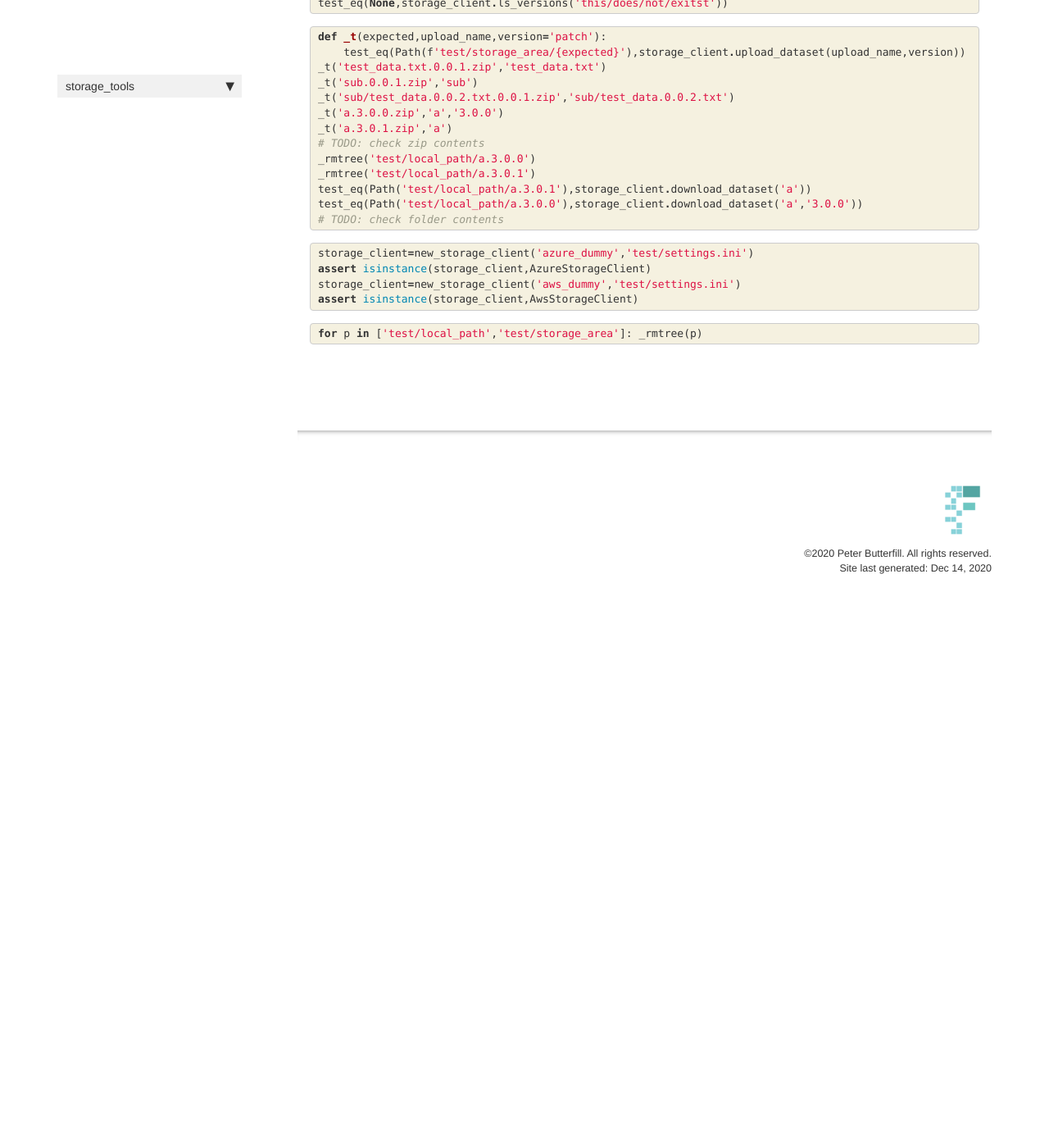
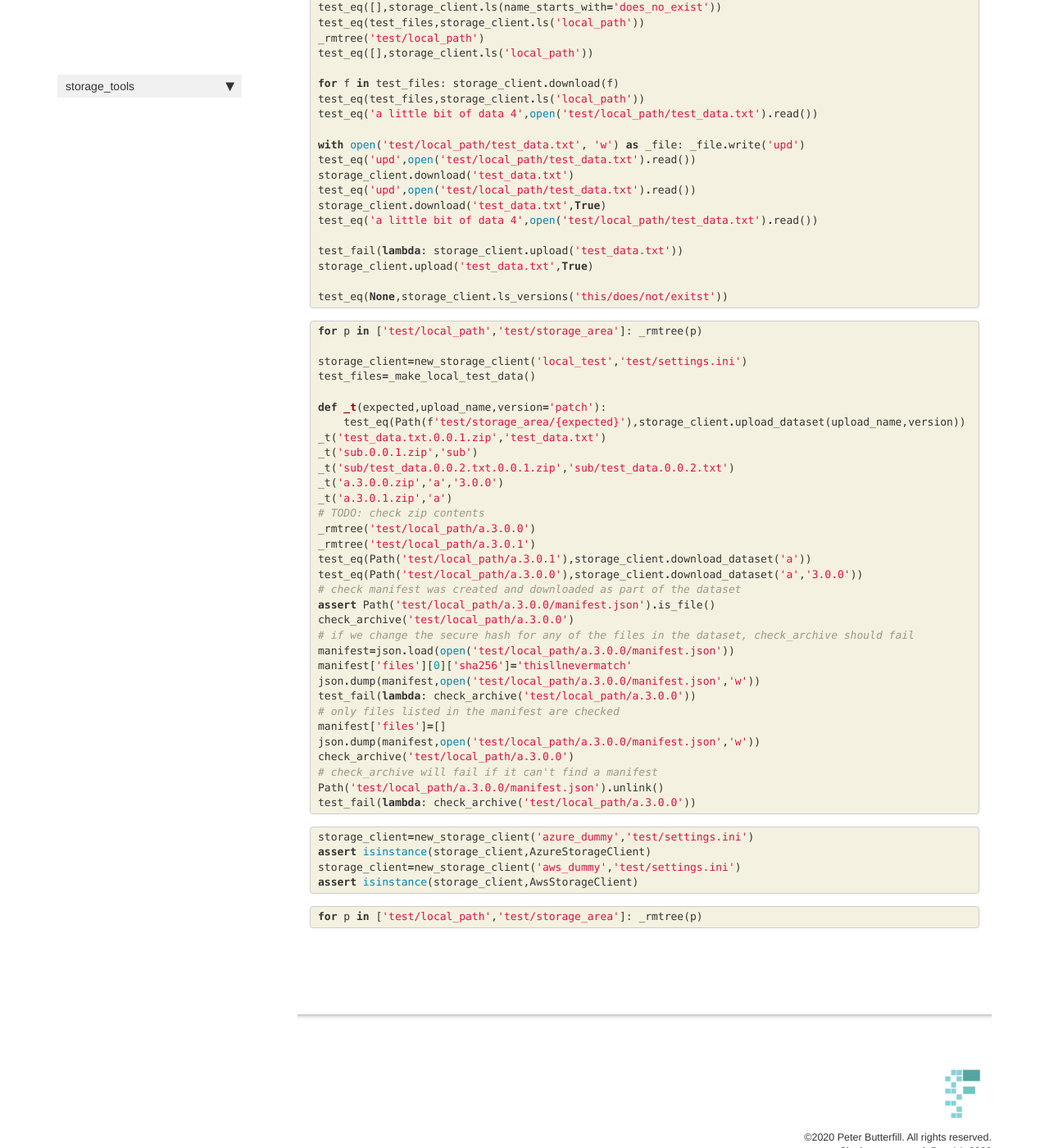
Before and after one commit to pete88b/storage_tools, a Jekyll site: the page built from docs/core.html, in a window 1280 px wide and 1400 px high, scrolled down 4782 px. Shown: the whole window at 82% size. Built offline with Jekyll 4.4.1, drawn with Linux system fonts in a browser that asks for light colours; nearby versions of some CDN libraries; comment, search, counter and statistics services are not loaded; before the commit the page ends 5535 px from its top, so only the background shows below that; some of the changed text lies outside the part shown.

Commit message:
added manifest and hash check on download

```diff
--- a/docs/core.html
+++ b/docs/core.html
@@ -268,8 +268,82 @@ description: "Core tools for working with storage."
 
 
 <div class="output_markdown rendered_html output_subarea ">
-<h4 id="append_or_replace_verion" class="doc_header"><code>append_or_replace_verion</code><a href="https://github.com/pete88b/storage_tools/tree/master/storage_tools/core.py#L51" class="source_link" style="float:right">[source]</a></h4><blockquote><p><code>append_or_replace_verion</code>(<strong><code>name</code></strong>, <strong><code>version</code></strong>)</p>
+<h4 id="sha256" class="doc_header"><code>sha256</code><a href="https://github.com/pete88b/storage_tools/tree/master/storage_tools/core.py#L51" class="source_link" style="float:right">[source]</a></h4><blockquote><p><code>sha256</code>(<strong><code>file</code></strong>:<code>Union</code>[<code>Path</code>, <code>str</code>])</p>
 </blockquote>
+
+</div>
+
+</div>
+
+</div>
+</div>
+
+</div>
+    {% endraw %}
+
+    {% raw %}
+
+<div class="cell border-box-sizing code_cell rendered">
+<div class="input">
+
+<div class="inner_cell">
+    <div class="input_area">
+<div class=" highlight hl-ipython3"><pre><span></span><span class="n">test_eq</span><span class="p">(</span><span class="n">sha256</span><span class="p">(</span><span class="s1">&#39;test/test_data.csv&#39;</span><span class="p">),</span><span class="n">sha256</span><span class="p">(</span><span class="n">Path</span><span class="p">(</span><span class="s1">&#39;test/test_data.csv&#39;</span><span class="p">)))</span>
+</pre></div>
+
+    </div>
+</div>
+</div>
+
+</div>
+    {% endraw %}
+
+    {% raw %}
+
+<div class="cell border-box-sizing code_cell rendered">
+
+</div>
+    {% endraw %}
+
+    {% raw %}
+
+<div class="cell border-box-sizing code_cell rendered">
+
+<div class="output_wrapper">
+<div class="output">
+
+<div class="output_area">
+
+
+<div class="output_markdown rendered_html output_subarea ">
+<h4 id="make_or_update_manifest" class="doc_header"><code>make_or_update_manifest</code><a href="https://github.com/pete88b/storage_tools/tree/master/storage_tools/core.py#L67" class="source_link" style="float:right">[source]</a></h4><blockquote><p><code>make_or_update_manifest</code>(<strong><code>archive_folder</code></strong>:<code>str</code>)</p>
+</blockquote>
+<p>Create or update a manifest in <code>archive_folder</code></p>
+
+</div>
+
+</div>
+
+</div>
+</div>
+
+</div>
+    {% endraw %}
+
+    {% raw %}
+
+<div class="cell border-box-sizing code_cell rendered">
+
+<div class="output_wrapper">
+<div class="output">
+
+<div class="output_area">
+
+
+<div class="output_markdown rendered_html output_subarea ">
+<h4 id="check_archive" class="doc_header"><code>check_archive</code><a href="https://github.com/pete88b/storage_tools/tree/master/storage_tools/core.py#L79" class="source_link" style="float:right">[source]</a></h4><blockquote><p><code>check_archive</code>(<strong><code>archive_folder</code></strong>:<code>str</code>)</p>
+</blockquote>
+<p>Check that all files listed in manifest.json have the correct sha hash</p>
 
 </div>
 
@@ -299,7 +373,7 @@ description: "Core tools for working with storage."
 
 
 <div class="output_markdown rendered_html output_subarea ">
-<h4 id="make_dataset_archive_folder" class="doc_header"><code>make_dataset_archive_folder</code><a href="https://github.com/pete88b/storage_tools/tree/master/storage_tools/core.py#L56" class="source_link" style="float:right">[source]</a></h4><blockquote><p><code>make_dataset_archive_folder</code>(<strong><code>path</code></strong>:<code>str</code>, <strong><code>name</code></strong>:<code>str</code>, <strong><code>versions</code></strong>:<code>List</code>[<code>str</code>]=<em><code>None</code></em>, <strong><code>version</code></strong>:<code>str</code>=<em><code>'patch'</code></em>)</p>
+<h4 id="make_dataset_archive_folder" class="doc_header"><code>make_dataset_archive_folder</code><a href="https://github.com/pete88b/storage_tools/tree/master/storage_tools/core.py#L88" class="source_link" style="float:right">[source]</a></h4><blockquote><p><code>make_dataset_archive_folder</code>(<strong><code>path</code></strong>:<code>str</code>, <strong><code>name</code></strong>:<code>str</code>, <strong><code>versions</code></strong>:<code>List</code>[<code>str</code>]=<em><code>None</code></em>, <strong><code>version</code></strong>:<code>str</code>=<em><code>'patch'</code></em>)</p>
 </blockquote>
 <p>Create a new dataset archive folder in <code>path</code></p>
 
@@ -381,7 +455,7 @@ description: "Core tools for working with storage."
 
 
 <div class="output_markdown rendered_html output_subarea ">
-<h2 id="StorageClientABC" class="doc_header"><code>class</code> <code>StorageClientABC</code><a href="https://github.com/pete88b/storage_tools/tree/master/storage_tools/core.py#L80" class="source_link" style="float:right">[source]</a></h2><blockquote><p><code>StorageClientABC</code>(<strong><code>storage_name</code></strong>:<code>str</code>, <strong><code>config_name</code></strong>:<code>str</code>=<em><code>'secrets/settings.ini'</code></em>) :: <code>ABC</code></p>
+<h2 id="StorageClientABC" class="doc_header"><code>class</code> <code>StorageClientABC</code><a href="https://github.com/pete88b/storage_tools/tree/master/storage_tools/core.py#L111" class="source_link" style="float:right">[source]</a></h2><blockquote><p><code>StorageClientABC</code>(<strong><code>storage_name</code></strong>:<code>str</code>, <strong><code>config_name</code></strong>:<code>str</code>=<em><code>'secrets/settings.ini'</code></em>) :: <code>ABC</code></p>
 </blockquote>
 <p>Defines functionality common to all storage clients</p>
 
@@ -406,7 +480,7 @@ description: "Core tools for working with storage."
 
 
 <div class="output_markdown rendered_html output_subarea ">
-<h4 id="StorageClientABC.upload_dataset" class="doc_header"><code>StorageClientABC.upload_dataset</code><a href="https://github.com/pete88b/storage_tools/tree/master/storage_tools/core.py#L122" class="source_link" style="float:right">[source]</a></h4><blockquote><p><code>StorageClientABC.upload_dataset</code>(<strong><code>name</code></strong>:<code>str</code>, <strong><code>version</code></strong>:<code>str</code>=<em><code>'patch'</code></em>)</p>
+<h4 id="StorageClientABC.upload_dataset" class="doc_header"><code>StorageClientABC.upload_dataset</code><a href="https://github.com/pete88b/storage_tools/tree/master/storage_tools/core.py#L147" class="source_link" style="float:right">[source]</a></h4><blockquote><p><code>StorageClientABC.upload_dataset</code>(<strong><code>name</code></strong>:<code>str</code>, <strong><code>version</code></strong>:<code>str</code>=<em><code>'patch'</code></em>)</p>
 </blockquote>
 <p>Create a new dataset archive and upload it to <code>storage_area</code></p>
 
@@ -485,7 +559,7 @@ description: "Core tools for working with storage."
 
 
 <div class="output_markdown rendered_html output_subarea ">
-<h2 id="LocalStorageClient" class="doc_header"><code>class</code> <code>LocalStorageClient</code><a href="https://github.com/pete88b/storage_tools/tree/master/storage_tools/core.py#L143" class="source_link" style="float:right">[source]</a></h2><blockquote><p><code>LocalStorageClient</code>(<strong><code>storage_name</code></strong>:<code>str</code>, <strong><code>config_name</code></strong>:<code>str</code>=<em><code>'secrets/settings.ini'</code></em>) :: <a href="/storage_tools/core#StorageClientABC"><code>StorageClientABC</code></a></p>
+<h2 id="LocalStorageClient" class="doc_header"><code>class</code> <code>LocalStorageClient</code><a href="https://github.com/pete88b/storage_tools/tree/master/storage_tools/core.py#L169" class="source_link" style="float:right">[source]</a></h2><blockquote><p><code>LocalStorageClient</code>(<strong><code>storage_name</code></strong>:<code>str</code>, <strong><code>config_name</code></strong>:<code>str</code>=<em><code>'secrets/settings.ini'</code></em>) :: <a href="/storage_tools/core#StorageClientABC"><code>StorageClientABC</code></a></p>
 </blockquote>
 <p>Storage client that uses the local filesystem for both <code>storage_area</code> and <code>local_path</code></p>
 
@@ -542,7 +616,7 @@ description: "Core tools for working with storage."
 
 
 <div class="output_markdown rendered_html output_subarea ">
-<h2 id="AzureStorageClient" class="doc_header"><code>class</code> <code>AzureStorageClient</code><a href="https://github.com/pete88b/storage_tools/tree/master/storage_tools/core.py#L164" class="source_link" style="float:right">[source]</a></h2><blockquote><p><code>AzureStorageClient</code>(<strong><code>storage_name</code></strong>:<code>str</code>, <strong><code>config_name</code></strong>:<code>str</code>=<em><code>'secrets/settings.ini'</code></em>) :: <a href="/storage_tools/core#StorageClientABC"><code>StorageClientABC</code></a></p>
+<h2 id="AzureStorageClient" class="doc_header"><code>class</code> <code>AzureStorageClient</code><a href="https://github.com/pete88b/storage_tools/tree/master/storage_tools/core.py#L190" class="source_link" style="float:right">[source]</a></h2><blockquote><p><code>AzureStorageClient</code>(<strong><code>storage_name</code></strong>:<code>str</code>, <strong><code>config_name</code></strong>:<code>str</code>=<em><code>'secrets/settings.ini'</code></em>) :: <a href="/storage_tools/core#StorageClientABC"><code>StorageClientABC</code></a></p>
 </blockquote>
 <p>Storage client that uses Azure for <code>storage_area</code> and the local filesystem <code>local_path</code></p>
 
@@ -581,7 +655,7 @@ description: "Core tools for working with storage."
 
 
 <div class="output_markdown rendered_html output_subarea ">
-<h2 id="AwsStorageClient" class="doc_header"><code>class</code> <code>AwsStorageClient</code><a href="https://github.com/pete88b/storage_tools/tree/master/storage_tools/core.py#L198" class="source_link" style="float:right">[source]</a></h2><blockquote><p><code>AwsStorageClient</code>(<strong><code>storage_name</code></strong>:<code>str</code>, <strong><code>config_name</code></strong>:<code>str</code>=<em><code>'secrets/settings.ini'</code></em>) :: <a href="/storage_tools/core#StorageClientABC"><code>StorageClientABC</code></a></p>
+<h2 id="AwsStorageClient" class="doc_header"><code>class</code> <code>AwsStorageClient</code><a href="https://github.com/pete88b/storage_tools/tree/master/storage_tools/core.py#L224" class="source_link" style="float:right">[source]</a></h2><blockquote><p><code>AwsStorageClient</code>(<strong><code>storage_name</code></strong>:<code>str</code>, <strong><code>config_name</code></strong>:<code>str</code>=<em><code>'secrets/settings.ini'</code></em>) :: <a href="/storage_tools/core#StorageClientABC"><code>StorageClientABC</code></a></p>
 </blockquote>
 <p>Storage client that uses AWS for <code>storage_area</code> and the local filesystem <code>local_path</code></p>
 
@@ -621,7 +695,7 @@ description: "Core tools for working with storage."
 
 
 <div class="output_markdown rendered_html output_subarea ">
-<h4 id="new_storage_client" class="doc_header"><code>new_storage_client</code><a href="https://github.com/pete88b/storage_tools/tree/master/storage_tools/core.py#L239" class="source_link" style="float:right">[source]</a></h4><blockquote><p><code>new_storage_client</code>(<strong><code>storage_name</code></strong>, <strong><code>config_name</code></strong>=<em><code>'secrets/settings.ini'</code></em>)</p>
+<h4 id="new_storage_client" class="doc_header"><code>new_storage_client</code><a href="https://github.com/pete88b/storage_tools/tree/master/storage_tools/core.py#L265" class="source_link" style="float:right">[source]</a></h4><blockquote><p><code>new_storage_client</code>(<strong><code>storage_name</code></strong>, <strong><code>config_name</code></strong>=<em><code>'secrets/settings.ini'</code></em>)</p>
 </blockquote>
 <p>Returns a storage client based on the configured <code>storage_type</code></p>
 
@@ -712,7 +786,12 @@ description: "Core tools for working with storage."
 
 <div class="inner_cell">
     <div class="input_area">
-<div class=" highlight hl-ipython3"><pre><span></span><span class="k">def</span> <span class="nf">_t</span><span class="p">(</span><span class="n">expected</span><span class="p">,</span><span class="n">upload_name</span><span class="p">,</span><span class="n">version</span><span class="o">=</span><span class="s1">&#39;patch&#39;</span><span class="p">):</span>
+<div class=" highlight hl-ipython3"><pre><span></span><span class="k">for</span> <span class="n">p</span> <span class="ow">in</span> <span class="p">[</span><span class="s1">&#39;test/local_path&#39;</span><span class="p">,</span><span class="s1">&#39;test/storage_area&#39;</span><span class="p">]:</span> <span class="n">_rmtree</span><span class="p">(</span><span class="n">p</span><span class="p">)</span>
+
+<span class="n">storage_client</span><span class="o">=</span><span class="n">new_storage_client</span><span class="p">(</span><span class="s1">&#39;local_test&#39;</span><span class="p">,</span><span class="s1">&#39;test/settings.ini&#39;</span><span class="p">)</span>
+<span class="n">test_files</span><span class="o">=</span><span class="n">_make_local_test_data</span><span class="p">()</span>
+
+<span class="k">def</span> <span class="nf">_t</span><span class="p">(</span><span class="n">expected</span><span class="p">,</span><span class="n">upload_name</span><span class="p">,</span><span class="n">version</span><span class="o">=</span><span class="s1">&#39;patch&#39;</span><span class="p">):</span>
     <span class="n">test_eq</span><span class="p">(</span><span class="n">Path</span><span class="p">(</span><span class="n">f</span><span class="s1">&#39;test/storage_area/</span><span class="si">{expected}</span><span class="s1">&#39;</span><span class="p">),</span><span class="n">storage_client</span><span class="o">.</span><span class="n">upload_dataset</span><span class="p">(</span><span class="n">upload_name</span><span class="p">,</span><span class="n">version</span><span class="p">))</span>
 <span class="n">_t</span><span class="p">(</span><span class="s1">&#39;test_data.txt.0.0.1.zip&#39;</span><span class="p">,</span><span class="s1">&#39;test_data.txt&#39;</span><span class="p">)</span>
 <span class="n">_t</span><span class="p">(</span><span class="s1">&#39;sub.0.0.1.zip&#39;</span><span class="p">,</span><span class="s1">&#39;sub&#39;</span><span class="p">)</span>
@@ -724,7 +803,21 @@ description: "Core tools for working with storage."
 <span class="n">_rmtree</span><span class="p">(</span><span class="s1">&#39;test/local_path/a.3.0.1&#39;</span><span class="p">)</span>
 <span class="n">test_eq</span><span class="p">(</span><span class="n">Path</span><span class="p">(</span><span class="s1">&#39;test/local_path/a.3.0.1&#39;</span><span class="p">),</span><span class="n">storage_client</span><span class="o">.</span><span class="n">download_dataset</span><span class="p">(</span><span class="s1">&#39;a&#39;</span><span class="p">))</span>
 <span class="n">test_eq</span><span class="p">(</span><span class="n">Path</span><span class="p">(</span><span class="s1">&#39;test/local_path/a.3.0.0&#39;</span><span class="p">),</span><span class="n">storage_client</span><span class="o">.</span><span class="n">download_dataset</span><span class="p">(</span><span class="s1">&#39;a&#39;</span><span class="p">,</span><span class="s1">&#39;3.0.0&#39;</span><span class="p">))</span>
-<span class="c1"># TODO: check folder contents</span>
+<span class="c1"># check manifest was created and downloaded as part of the dataset</span>
+<span class="k">assert</span> <span class="n">Path</span><span class="p">(</span><span class="s1">&#39;test/local_path/a.3.0.0/manifest.json&#39;</span><span class="p">)</span><span class="o">.</span><span class="n">is_file</span><span class="p">()</span>
+<span class="n">check_archive</span><span class="p">(</span><span class="s1">&#39;test/local_path/a.3.0.0&#39;</span><span class="p">)</span>
+<span class="c1"># if we change the secure hash for any of the files in the dataset, check_archive should fail</span>
+<span class="n">manifest</span><span class="o">=</span><span class="n">json</span><span class="o">.</span><span class="n">load</span><span class="p">(</span><span class="nb">open</span><span class="p">(</span><span class="s1">&#39;test/local_path/a.3.0.0/manifest.json&#39;</span><span class="p">))</span>
+<span class="n">manifest</span><span class="p">[</span><span class="s1">&#39;files&#39;</span><span class="p">][</span><span class="mi">0</span><span class="p">][</span><span class="s1">&#39;sha256&#39;</span><span class="p">]</span><span class="o">=</span><span class="s1">&#39;thisllnevermatch&#39;</span>
+<span class="n">json</span><span class="o">.</span><span class="n">dump</span><span class="p">(</span><span class="n">manifest</span><span class="p">,</span><span class="nb">open</span><span class="p">(</span><span class="s1">&#39;test/local_path/a.3.0.0/manifest.json&#39;</span><span class="p">,</span><span class="s1">&#39;w&#39;</span><span class="p">))</span>
+<span class="n">test_fail</span><span class="p">(</span><span class="k">lambda</span><span class="p">:</span> <span class="n">check_archive</span><span class="p">(</span><span class="s1">&#39;test/local_path/a.3.0.0&#39;</span><span class="p">))</span>
+<span class="c1"># only files listed in the manifest are checked</span>
+<span class="n">manifest</span><span class="p">[</span><span class="s1">&#39;files&#39;</span><span class="p">]</span><span class="o">=</span><span class="p">[]</span>
+<span class="n">json</span><span class="o">.</span><span class="n">dump</span><span class="p">(</span><span class="n">manifest</span><span class="p">,</span><span class="nb">open</span><span class="p">(</span><span class="s1">&#39;test/local_path/a.3.0.0/manifest.json&#39;</span><span class="p">,</span><span class="s1">&#39;w&#39;</span><span class="p">))</span>
+<span class="n">check_archive</span><span class="p">(</span><span class="s1">&#39;test/local_path/a.3.0.0&#39;</span><span class="p">)</span>
+<span class="c1"># check_archive will fail if it can&#39;t find a manifest</span>
+<span class="n">Path</span><span class="p">(</span><span class="s1">&#39;test/local_path/a.3.0.0/manifest.json&#39;</span><span class="p">)</span><span class="o">.</span><span class="n">unlink</span><span class="p">()</span>
+<span class="n">test_fail</span><span class="p">(</span><span class="k">lambda</span><span class="p">:</span> <span class="n">check_archive</span><span class="p">(</span><span class="s1">&#39;test/local_path/a.3.0.0&#39;</span><span class="p">))</span>
 </pre></div>
 
     </div>
--- a/storage_tools/_nbdev.py
+++ b/storage_tools/_nbdev.py
@@ -6,7 +6,9 @@ index = {"read_config": "00_core.ipynb",
          "parse_dataset_archive_name": "00_core.ipynb",
          "parse_dataset_archive_version": "00_core.ipynb",
          "next_version": "00_core.ipynb",
-         "append_or_replace_verion": "00_core.ipynb",
+         "sha256": "00_core.ipynb",
+         "make_or_update_manifest": "00_core.ipynb",
+         "check_archive": "00_core.ipynb",
          "make_dataset_archive_folder": "00_core.ipynb",
          "StorageClientABC": "00_core.ipynb",
          "LocalStorageClient": "00_core.ipynb",
```
Also changed, not shown: storage_tools/core.py (+45 -19 lines), 1 other file.
